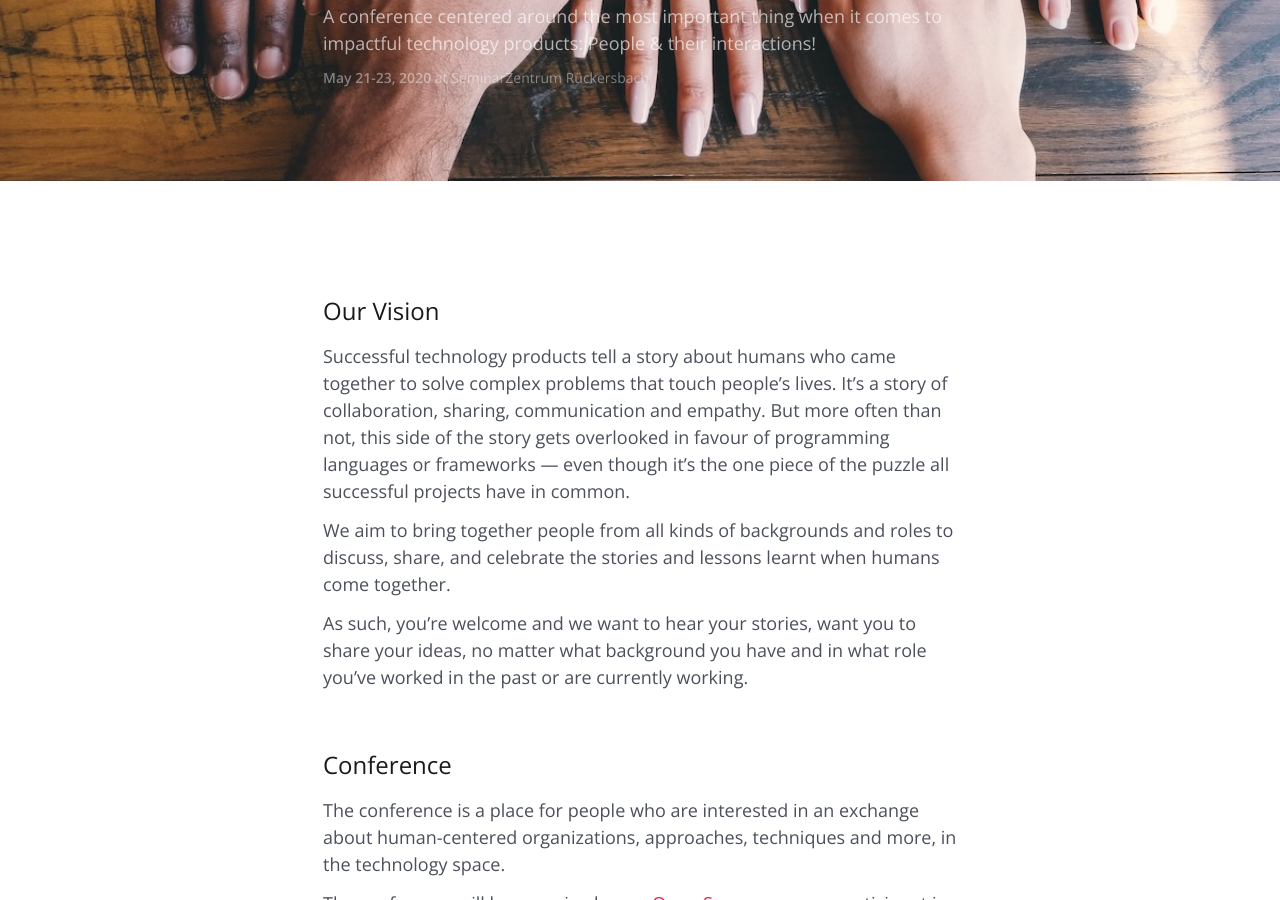
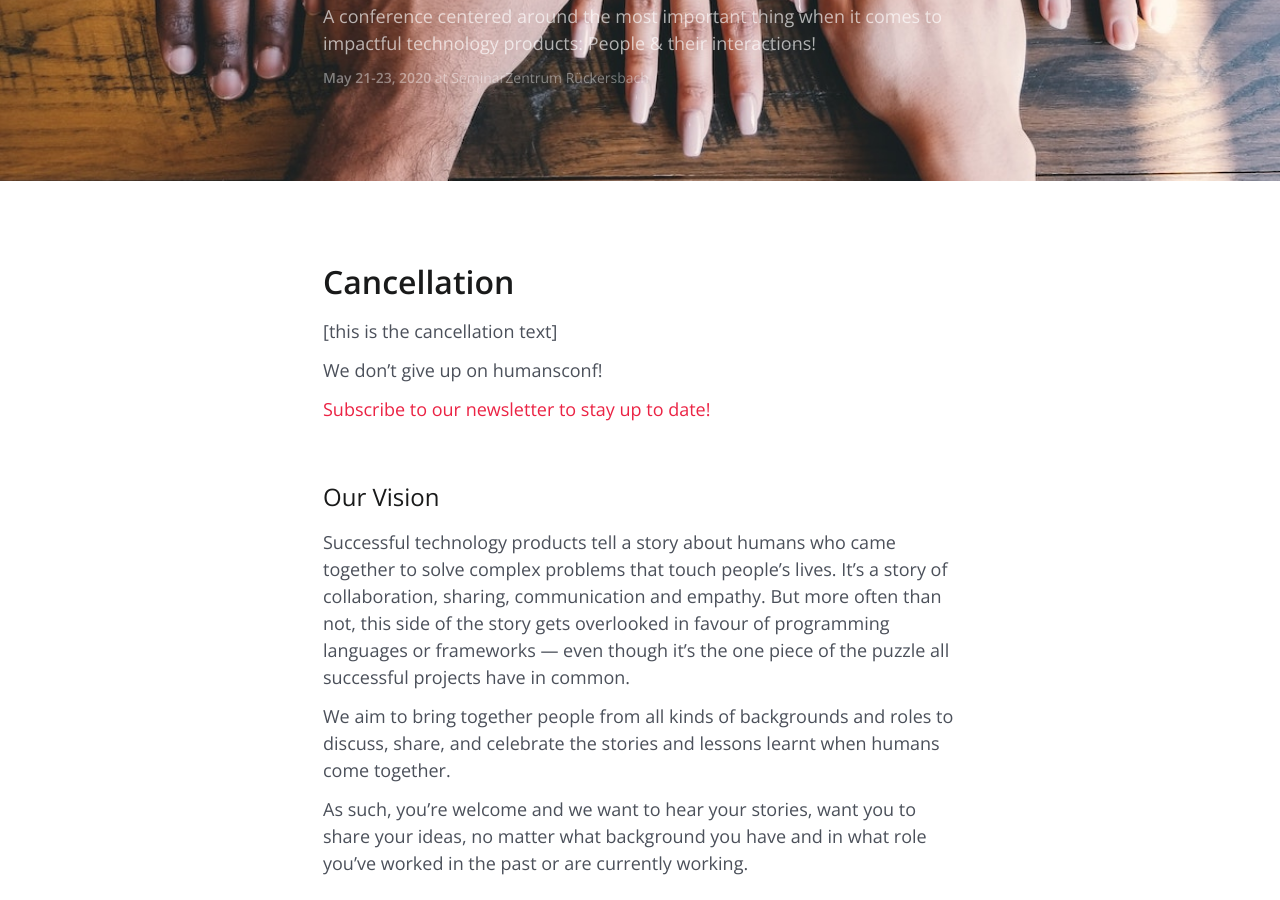
Before and after one commit to humansconf/humansconf.org, a Jekyll site: the page built from index.md, in a window 1280 px wide and 900 px high, scrolled down 419 px. Built offline with Jekyll 4.4.1, drawn with Linux system fonts in a browser that asks for light colours.

Commit message:
Add cancellation placeholder to homepage

```diff
--- a/index.md
+++ b/index.md
@@ -7,6 +7,13 @@ summary: >-
 title: "#humansconf"
 ---
 
+# Cancellation
+
+[this is the cancellation text]
+
+We don't give up on humansconf!
+
+[Subscribe to our newsletter to stay up to date!](#get-notified)
 
 
 
```
